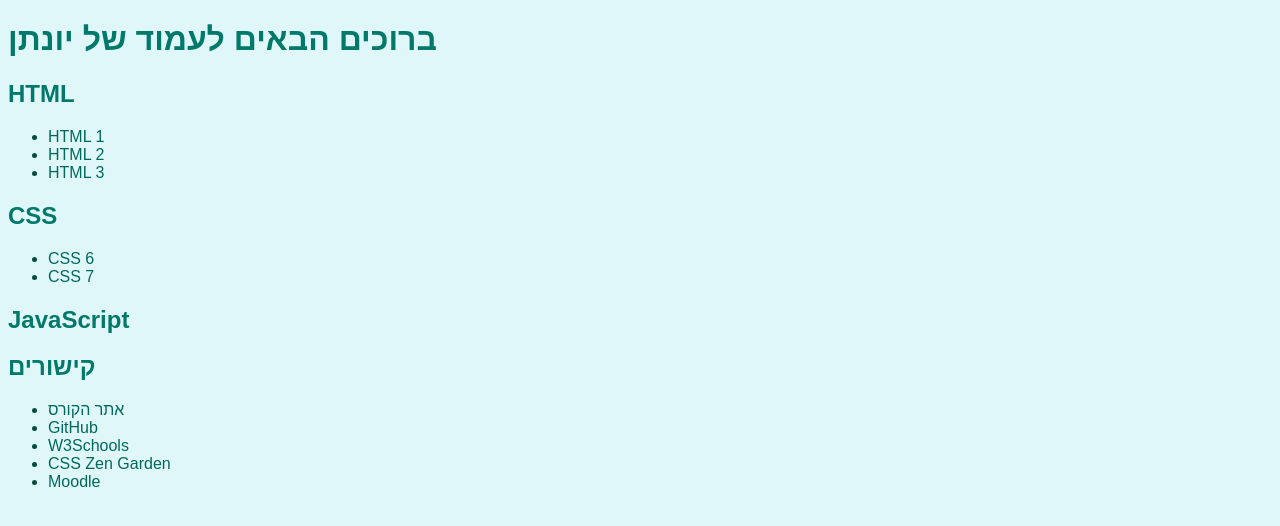
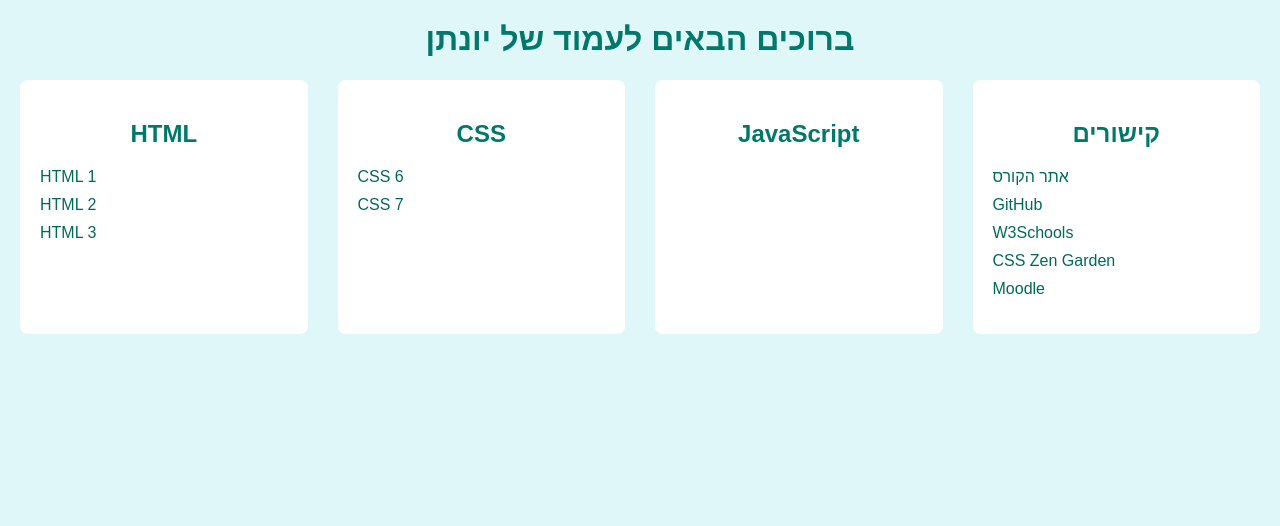
Before and after one commit to joniel123/joniel123.github.io, a plain HTML site: page yonatan.html in a window 1280 px wide. Drawn offline with Linux system fonts and the light colour scheme.

Commit message:
Update yonatan.html

```diff
--- a/yonatan.html
+++ b/yonatan.html
@@ -8,9 +8,12 @@
             font-family: Arial, sans-serif;
             background-color: #e0f7fa; /* צבע רקע חדש */
             color: #004d40; /* צבע טקסט חדש */
+            margin: 0;
+            padding: 0;
         }
         h1, h2 {
             color: #00796b; /* צבע כותרות חדש */
+            text-align: center; /* יישור מרכזי לכותרות */
         }
         a {
             color: #00695c; /* צבע קישורים חדש */
@@ -20,29 +23,100 @@
             color: #004d40; /* צבע קישורים בעת ריחוף */
             text-decoration: underline;
         }
+        /* הגדרת הרשת (grid) */
+        .container {
+            display: grid;
+            grid-template-columns: repeat(4, 1fr); /* 4 עמודות באורך שווה */
+            gap: 30px; /* רווח בין העמודות */
+            margin: 20px;
+        }
+        .section {
+            padding: 20px;
+            background-color: #ffffff;
+            border-radius: 8px;
+<!DOCTYPE html>
+<html lang="he">
+<head>
+    <meta charset="UTF-8">
+    <title>העמוד של יונתן</title>
+    <style>
+        body {
+            font-family: Arial, sans-serif;
+            background-color: #e0f7fa; /* צבע רקע חדש */
+            color: #004d40; /* צבע טקסט חדש */
+            margin: 0;
+            padding: 0;
+        }
+        h1, h2 {
+            color: #00796b; /* צבע כותרות חדש */
+            text-align: center; /* יישור מרכזי לכותרות */
+        }
+        a {
+            color: #00695c; /* צבע קישורים חדש */
+            text-decoration: none;
+        }
+        a:hover {
+            color: #004d40; /* צבע קישורים בעת ריחוף */
+            text-decoration: underline;
+        }
+        /* הגדרת הרשת (grid) */
+        .container {
+            display: grid;
+            grid-template-columns: repeat(4, 1fr); /* 4 עמודות באורך שווה */
+            gap: 30px; /* רווח בין העמודות */
+            margin: 20px;
+        }
+        .section {
+            padding: 20px;
+            background-color: #ffffff;
+            border-radius: 8px;
+            box-shadow: 0 4px 8px rgba(0, 0, 0, 0.1);
+        }
+        h2 {
+            text-align: center; /* יישור מרכזי לכותרות פנימיות */
+        }
+        ul {
+            list-style-type: none; /* הסרת כדורים מרשימות */
+            padding: 0;
+        }
+        li {
+            margin: 10px 0; /* ריווח בין פריטים ברשימה */
+        }
+        /* גובה מינימלי עבור עמודת הקישורים */
+        .section:last-child {
+            min-height: 200px; /* גובה מינימלי לעמודת הקישורים */
+        }
     </style>
 </head>
 <body>
     <h1>ברוכים הבאים לעמוד של יונתן</h1>
 
+    <div class="container">
+        <div class="section">
             <h2>HTML</h2>
             <ul>
                 <li><a href="https://joniel123.github.io/task1.html">HTML 1</a></li>
                 <li><a href="https://joniel123.github.io/chapter1.html">HTML 2</a></li>
                 <li><a href="https://joniel123.github.io/task3.html">HTML 3</a></li>
             </ul>
+        </div>
 
+        <div class="section">
             <h2>CSS</h2>
             <ul>
                 <li><a href="https://joniel123.github.io/ar.html">CSS 6</a></li>
                 <li><a href="https://joniel123.github.io/%D7%94%D7%92%D7%95%D7%9C%D7%A9%20%D7%94%D7%92%D7%93%D7%95%D7%9C/">CSS 7</a></li>
             </ul>
+        </div>
 
+        <div class="section">
             <h2>JavaScript</h2>
             <ul>
                 <!-- הרשימה ריקה -->
             </ul>
+        </div>
 
+        <div class="section">
             <h2>קישורים</h2>
             <ul>
                 <li><a href="https://www.tau.ac.il">אתר הקורס</a></li>
@@ -51,5 +125,7 @@
                 <li><a href="https://www.csszengarden.com">CSS Zen Garden</a></li>
                 <li><a href="https://moodle.tau.ac.il">Moodle</a></li>
             </ul>
+        </div>
+    </div>
 </body>
 </html>
```
Lines whose indentation alone changed are shown as unchanged.
